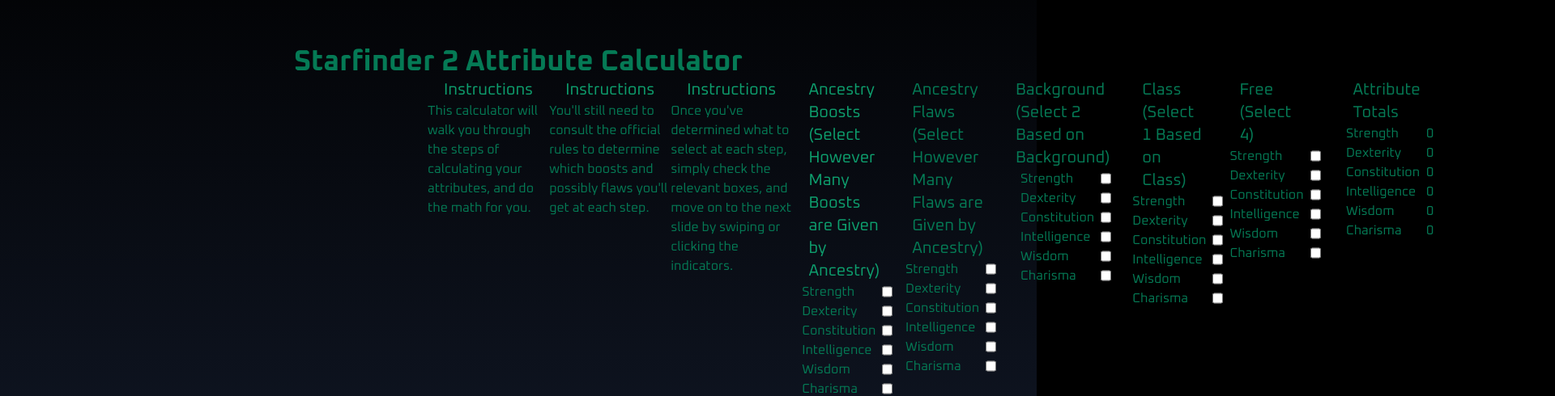
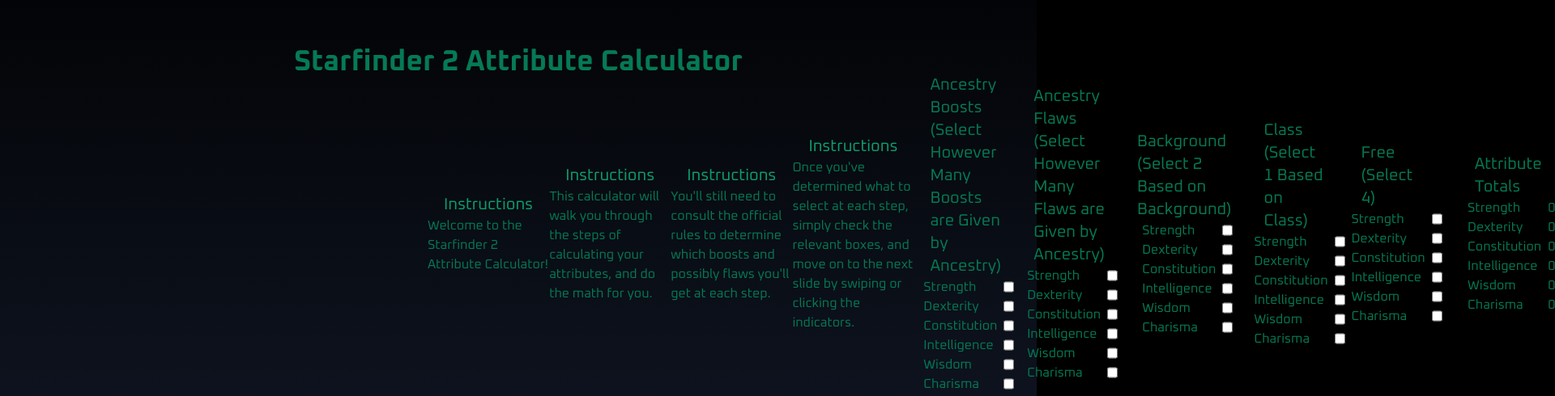
Before and after one commit to alecfharris/sf2-attribute-calculator, a Next.js app: page / in a window 1280 px wide. Shown: the part 135-625 px from the top of the page at 81% size, 1920 px wide, since content can reach past the window. Built offline with nearby package versions, Linux system fonts and the light colour scheme.

Commit message:
Refactored page.tsx elements into separate components

```diff
--- /dev/null
+++ b/app/components/attribute-totals.tsx
@@ -0,0 +1,26 @@
+'use client'
+
+const AttributeTotals = (props : any) => {
+
+    return (
+    <div className="h-full flex flex-col items-center justify-center px-5">
+      <label className="flex flex-col items-center text-xl px-5">Attribute Totals</label>
+      <div className="grid grid-cols-[1fr_auto] items-baseline-last">
+        <label className="mx-2">Strength</label>
+        <div>{props.strength}</div>
+        <label className="mx-2">Dexterity</label>
+        <div>{props.dexterity}</div>
+        <label className="mx-2">Constitution</label>
+        <div>{props.constitution}</div>
+        <label className="mx-2">Intelligence</label>
+        <div>{props.intelligence}</div>
+        <label className="mx-2">Wisdom</label>
+        <div>{props.wisdom}</div>
+        <label className="mx-2">Charisma</label>
+        <div>{props.charisma}</div>
+      </div>
+      </div>
+    );
+    }
+
+    export default AttributeTotals;
--- /dev/null
+++ b/app/components/boosts-and-flaws.tsx
@@ -0,0 +1,14 @@
+'use client'
+import AttributeList from "./attribute-list";
+
+const BoostsAndFlaws = (props: any) => {
+
+    return (
+        <div className="h-full flex flex-col items-center justify-center">
+        <label className="flex flex-row items-center text-xl px-5">{props.label}</label>
+        <AttributeList flaws={props.flaws} setStrength={props.setStrength} setDexterity={props.setDexterity} setConstitution={props.setConstitution} setIntelligence={props.setIntelligence} setWisdom={props.setWisdom} setCharisma={props.setCharisma} strength={props.strength} dexterity={props.dexterity} constitution={props.constitution} intelligence={props.intelligence} wisdom={props.wisdom} charisma={props.charisma} />
+        </div>
+    );
+}
+
+export default BoostsAndFlaws;
--- /dev/null
+++ b/app/components/instructions.tsx
@@ -0,0 +1,13 @@
+'use client'
+
+const Instructions = (props: any) => {
+
+    return (
+         <div className="h-full flex flex-col items-center justify-center">
+                <label className="flex flex-row text-xl px-5 text-green-500">Instructions</label>
+                <p>{props.message}</p>
+        </div>
+    );
+}
+
+export default Instructions;
--- a/app/page.tsx
+++ b/app/page.tsx
@@ -3,6 +3,9 @@
 import AttributeList from "./components/attribute-list";
 import { use, useState } from "react";
 import { Carousel } from "flowbite-react";
+import Instructions from "./components/instructions";
+import BoostsAndFlaws from "./components/boosts-and-flaws";
+import AttributeTotals from "./components/attribute-totals";
 
 export default function Home() {
   const [strength, setStrength] = useState(0);
@@ -14,57 +17,104 @@
   return (
     <main className="flex min-h-screen flex-col items-center p-24 bg-gradient-to-b from-black to-gray-900 font-oxanium">
       <h1 className="text-4xl font-bold pt-24 flex items-center justify-center">Starfinder 2 Attribute Calculator</h1>
-        <Carousel className="h-96 w-96 px-20" slide={false} indicators={true} leftControl={false} rightControl={false}>
-        <div className="flex flex-col items-center">
-        <label className="flex flex-row items-center text-xl px-5 text-green-500">Instructions</label>
-        <p>This calculator will walk you through the steps of calculating your attributes, and do the math for you.</p>
-        </div>
-        <div className="flex flex-col items-center">
-        <label className="flex flex-row items-center text-xl px-5 text-green-500">Instructions</label>
-        <p>You&apos;ll still need to consult the official rules to determine which boosts and possibly flaws you&apos;ll get at each step.</p>
-        </div>
-        <div className="flex flex-col items-center">
-        <label className="flex flex-row items-center text-xl px-5 text-green-500">Instructions</label>
-        <p>Once you&apos;ve determined what to select at each step, simply check the relevant boxes, and move on to the next slide by swiping or clicking the indicators.</p>
-        </div>
-        <div className="flex flex-col items-center justify-center">
-        <label className="flex flex-row items-center text-xl px-5 text-green-500">Ancestry Boosts (Select However Many Boosts are Given by Ancestry)</label>
-        <AttributeList flaws={false} setStrength={setStrength} setDexterity={setDexterity} setConstitution={setConstitution} setIntelligence={setIntelligence} setWisdom={setWisdom} setCharisma={setCharisma} strength={strength} dexterity={dexterity} constitution={constitution} intelligence={intelligence} wisdom={wisdom} charisma={charisma} />
-        </div>
-      <div className="flex flex-col items-center">
-        <label className="flex flex-col items-center text-xl px-5">Ancestry Flaws (Select However Many Flaws are Given by Ancestry)</label>
-        <AttributeList flaws={true} setStrength={setStrength} setDexterity={setDexterity} setConstitution={setConstitution} setIntelligence={setIntelligence} setWisdom={setWisdom} setCharisma={setCharisma} strength={strength} dexterity={dexterity} constitution={constitution} intelligence={intelligence} wisdom={wisdom} charisma={charisma} />
-      </div>
-      <div className="flex flex-col items-center">
-        <label className="flex flex-col items-center text-xl px-5">Background (Select 2 Based on Background)</label>
-        <AttributeList flaws={false} setStrength={setStrength} setDexterity={setDexterity} setConstitution={setConstitution} setIntelligence={setIntelligence} setWisdom={setWisdom} setCharisma={setCharisma} strength={strength} dexterity={dexterity} constitution={constitution} intelligence={intelligence} wisdom={wisdom} charisma={charisma} />
-      </div>
-      <div className="flex flex-col items-center">
-        <label className="flex flex-col items-center text-xl px-5">Class (Select 1 Based on Class)</label>
-        <AttributeList flaws={false} setStrength={setStrength} setDexterity={setDexterity} setConstitution={setConstitution} setIntelligence={setIntelligence} setWisdom={setWisdom} setCharisma={setCharisma} strength={strength} dexterity={dexterity} constitution={constitution} intelligence={intelligence} wisdom={wisdom} charisma={charisma} />
-      </div>
-      <div className="flex flex-col items-center">
-        <label className="flex flex-col items-center text-xl px-5">Free (Select 4)</label>
-        <AttributeList flaws={false} setStrength={setStrength} setDexterity={setDexterity} setConstitution={setConstitution} setIntelligence={setIntelligence} setWisdom={setWisdom} setCharisma={setCharisma} strength={strength} dexterity={dexterity} constitution={constitution} intelligence={intelligence} wisdom={wisdom} charisma={charisma} />
-      </div>
+      <Carousel className="h-96 w-96 px-20" slide={false} indicators={true} leftControl={false} rightControl={false}>
 
-      <div className="flex flex-col items-center px-5">
-      <label className="flex flex-col items-center text-xl px-5">Attribute Totals</label>
-      <div className="grid grid-cols-[1fr_auto] items-baseline-last">
-        <label className="mx-2">Strength</label>
-        <div>{strength}</div>
-        <label className="mx-2">Dexterity</label>
-        <div>{dexterity}</div>
-        <label className="mx-2">Constitution</label>
-        <div>{constitution}</div>
-        <label className="mx-2">Intelligence</label>
-        <div>{intelligence}</div>
-        <label className="mx-2">Wisdom</label>
-        <div>{wisdom}</div>
-        <label className="mx-2">Charisma</label>
-        <div>{charisma}</div>
-      </div>
-      </div>
+        <Instructions message={'Welcome to the Starfinder 2 Attribute Calculator!'} />
+
+        <Instructions message={'This calculator will walk you through the steps of calculating your attributes, and do the math for you.'} />
+
+        <Instructions message={'You\'ll still need to consult the official rules to determine which boosts and possibly flaws you\'ll get at each step.'} />
+
+        <Instructions message={'Once you\'ve determined what to select at each step, simply check the relevant boxes, and move on to the next slide by swiping or clicking the indicators.'} />
+
+        <BoostsAndFlaws
+          label={'Ancestry Boosts (Select However Many Boosts are Given by Ancestry)'}
+          flaws={false}
+          setStrength={setStrength}
+          setDexterity={setDexterity}
+          setConstitution={setConstitution}
+          setIntelligence={setIntelligence}
+          setWisdom={setWisdom}
+          setCharisma={setCharisma}
+          strength={strength}
+          dexterity={dexterity}
+          constitution={constitution}
+          intelligence={intelligence}
+          wisdom={wisdom}
+          charisma={charisma} />
+
+        <BoostsAndFlaws
+          label={'Ancestry Flaws (Select However Many Flaws are Given by Ancestry)'}
+          flaws={true}
+          setStrength={setStrength}
+          setDexterity={setDexterity}
+          setConstitution={setConstitution}
+          setIntelligence={setIntelligence}
+          setWisdom={setWisdom}
+          setCharisma={setCharisma}
+          strength={strength}
+          dexterity={dexterity}
+          constitution={constitution}
+          intelligence={intelligence}
+          wisdom={wisdom}
+          charisma={charisma} />
+
+        <BoostsAndFlaws
+          label={'Background (Select 2 Based on Background)'}
+          flaws={false}
+          setStrength={setStrength}
+          setDexterity={setDexterity}
+          setConstitution={setConstitution}
+          setIntelligence={setIntelligence}
+          setWisdom={setWisdom}
+          setCharisma={setCharisma}
+          strength={strength}
+          dexterity={dexterity}
+          constitution={constitution}
+          intelligence={intelligence}
+          wisdom={wisdom}
+          charisma={charisma} />
+
+        <BoostsAndFlaws
+          label={'Class (Select 1 Based on Class)'}
+          flaws={false}
+          setStrength={setStrength}
+          setDexterity={setDexterity}
+          setConstitution={setConstitution}
+          setIntelligence={setIntelligence}
+          setWisdom={setWisdom}
+          setCharisma={setCharisma}
+          strength={strength}
+          dexterity={dexterity}
+          constitution={constitution}
+          intelligence={intelligence}
+          wisdom={wisdom}
+          charisma={charisma} />
+
+        <BoostsAndFlaws
+          label={'Free (Select 4)'}
+          flaws={false}
+          setStrength={setStrength}
+          setDexterity={setDexterity}
+          setConstitution={setConstitution}
+          setIntelligence={setIntelligence}
+          setWisdom={setWisdom}
+          setCharisma={setCharisma}
+          strength={strength}
+          dexterity={dexterity}
+          constitution={constitution}
+          intelligence={intelligence}
+          wisdom={wisdom}
+          charisma={charisma} />
+
+        <AttributeTotals
+          strength={strength}
+          dexterity={dexterity}
+          constitution={constitution}
+          intelligence={intelligence}
+          wisdom={wisdom}
+          charisma={charisma} />
+
       </Carousel>
     </main>
   );
```
